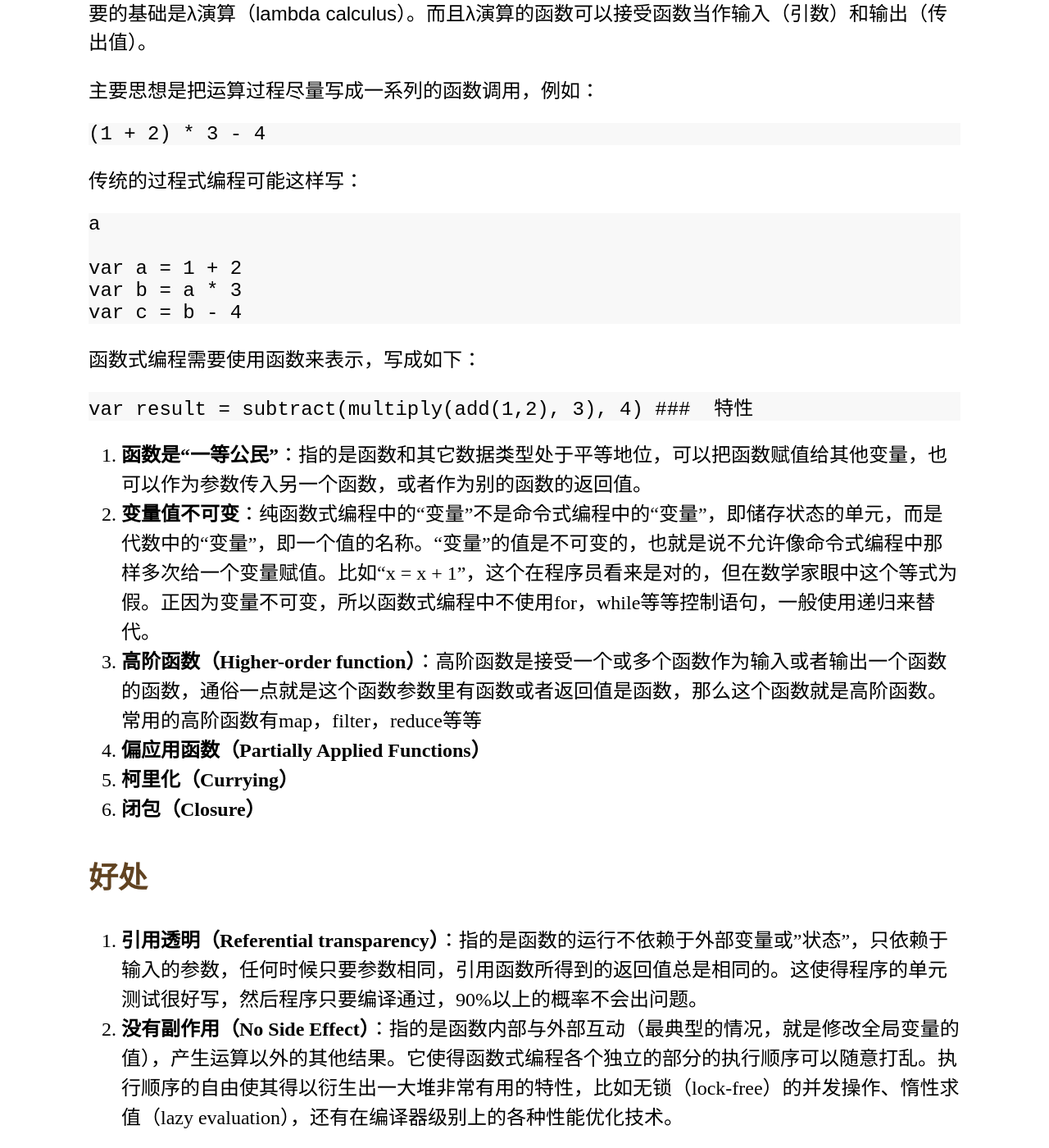
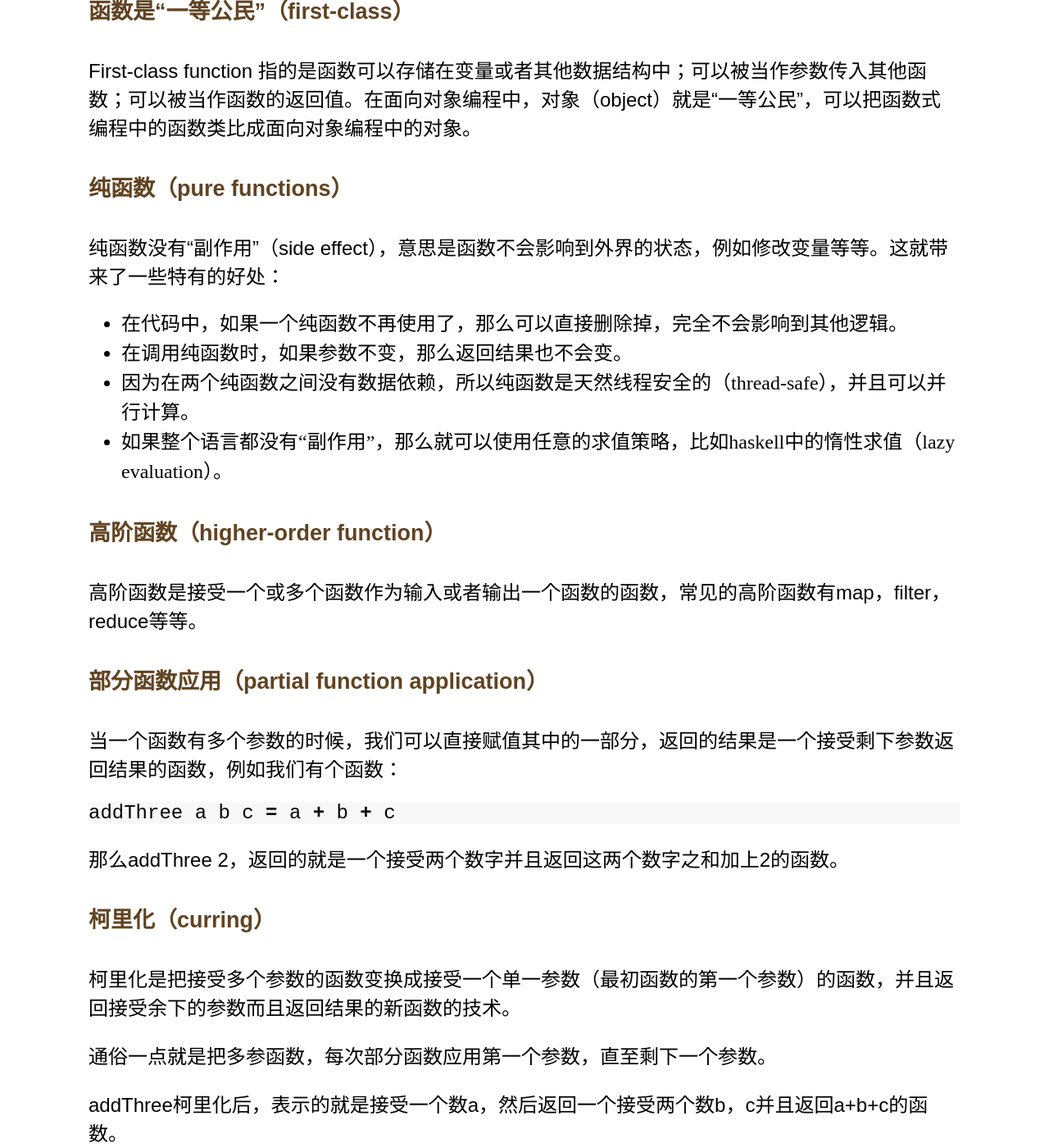
Before and after one commit to happyo/happyo.github.io, a Jekyll site: the page built from _posts/2018-01-14-函数式编程简介.md, in a window 1280 px wide and 1400 px high, scrolled down 530 px. Shown: the whole window at 82% size. Built offline with Jekyll 4.4.1, drawn with Linux system fonts in a browser that asks for light colours; some of the changed text lies outside the part shown.

Commit message:
修改函数式编程文章

````diff
--- a/_posts/2018-01-14-函数式编程简介.md
+++ b/_posts/2018-01-14-函数式编程简介.md
@@ -3,47 +3,50 @@ layout:     post
 title:      "函数式编程简介"
 date:       2018-01-14 20:10:10 +0800
 author:     "happyo"
-header-img: "img/post-bg-01.jpg"
 ---
+
+函数式编程（functional programming）是一种编程范式，它将电脑运算视为数学上的函数计算，并且避免使用程序状态以及易变对象。函数编程语言最重要的基础是λ演算（lambda calculus）。
+
+函数式编程有一下几个概念
+
+#### 函数是“一等公民”（first-class）
+
+First-class function 指的是函数可以存储在变量或者其他数据结构中；可以被当作参数传入其他函数；可以被当作函数的返回值。在面向对象编程中，对象（object）就是“一等公民”，可以把函数式编程中的函数类比成面向对象编程中的对象。
+
+#### 纯函数（pure functions）
+
+纯函数没有“副作用”（side effect），意思是函数不会影响到外界的状态，例如修改变量等等。这就带来了一些特有的好处：
+
+- 在代码中，如果一个纯函数不再使用了，那么可以直接删除掉，完全不会影响到其他逻辑。
+- 在调用纯函数时，如果参数不变，那么返回结果也不会变。
+- 因为在两个纯函数之间没有数据依赖，所以纯函数是天然线程安全的（thread-safe），并且可以并行计算。
+- 如果整个语言都没有“副作用”，那么就可以使用任意的求值策略，比如haskell中的惰性求值（lazy evaluation）。
+
+#### 高阶函数（higher-order function）
+
+高阶函数是接受一个或多个函数作为输入或者输出一个函数的函数，常见的高阶函数有map，filter，reduce等等。
+
+#### 部分函数应用（partial function application）
+
+当一个函数有多个参数的时候，我们可以直接赋值其中的一部分，返回的结果是一个接受剩下参数返回结果的函数，例如我们有个函数：
+
+```haskell
+addThree a b c = a + b + c
+```
+
+那么addThree 2，返回的就是一个接受两个数字并且返回这两个数字之和加上2的函数。
+
+#### 柯里化（curring）
+
+柯里化是把接受多个参数的函数变换成接受一个单一参数（最初函数的第一个参数）的函数，并且返回接受余下的参数而且返回结果的新函数的技术。
+
+通俗一点就是把多参函数，每次部分函数应用第一个参数，直至剩下一个参数。
+
+addThree柯里化后，表示的就是接受一个数a，然后返回一个接受两个数b，c并且返回a+b+c的函数。
 
 
 
-### 定义
-
-函数式编程（英语：functional programming）或称函数程序设计，又称泛函编程，是一种编程典范，它将电脑运算视为数学上的函数计算，并且避免使用程序状态以及易变对象。函数编程语言最重要的基础是λ演算（lambda calculus）。而且λ演算的函数可以接受函数当作输入（引数）和输出（传出值）。
-
-主要思想是把运算过程尽量写成一系列的函数调用，例如：
-
-
-    (1 + 2) * 3 - 4
-
-
-传统的过程式编程可能这样写：
-
-    a
-
-    var a = 1 + 2
-    var b = a * 3
-    var c = b - 4
-
-
-函数式编程需要使用函数来表示，写成如下：
-
-    var result = subtract(multiply(add(1,2), 3), 4)
-###  特性
-
-1. **函数是“一等公民”**：指的是函数和其它数据类型处于平等地位，可以把函数赋值给其他变量，也可以作为参数传入另一个函数，或者作为别的函数的返回值。
-2. **变量值不可变**：纯函数式编程中的“变量”不是命令式编程中的“变量”，即储存状态的单元，而是代数中的“变量”，即一个值的名称。“变量”的值是不可变的，也就是说不允许像命令式编程中那样多次给一个变量赋值。比如“x = x + 1”，这个在程序员看来是对的，但在数学家眼中这个等式为假。正因为变量不可变，所以函数式编程中不使用for，while等等控制语句，一般使用递归来替代。
-3. **高阶函数（Higher-order function）**：高阶函数是接受一个或多个函数作为输入或者输出一个函数的函数，通俗一点就是这个函数参数里有函数或者返回值是函数，那么这个函数就是高阶函数。常用的高阶函数有map，filter，reduce等等
-4. **偏应用函数（Partially Applied Functions）**
-5. **柯里化（Currying）**
-6. **闭包（Closure）**
-
-### 好处
-
-1. **引用透明（Referential transparency）**：指的是函数的运行不依赖于外部变量或"状态"，只依赖于输入的参数，任何时候只要参数相同，引用函数所得到的返回值总是相同的。这使得程序的单元测试很好写，然后程序只要编译通过，90%以上的概率不会出问题。
-2. **没有副作用（No Side Effect）**：指的是函数内部与外部互动（最典型的情况，就是修改全局变量的值），产生运算以外的其他结果。它使得函数式编程各个独立的部分的执行顺序可以随意打乱。执行顺序的自由使其得以衍生出一大堆非常有用的特性，比如无锁（lock-free）的并发操作、惰性求值（lazy evaluation），还有在编译器级别上的各种性能优化技术。
-
 ### 相关文章
 
-* [函数式编程初探](http://www.ruanyifeng.com/blog/2012/04/functional_programming.html)
+- [函数式编程初探](http://www.ruanyifeng.com/blog/2012/04/functional_programming.html)
+- [Functional programming](https://en.wikipedia.org/wiki/Functional_programming)
````
Also changed, not shown: 1 other file.
